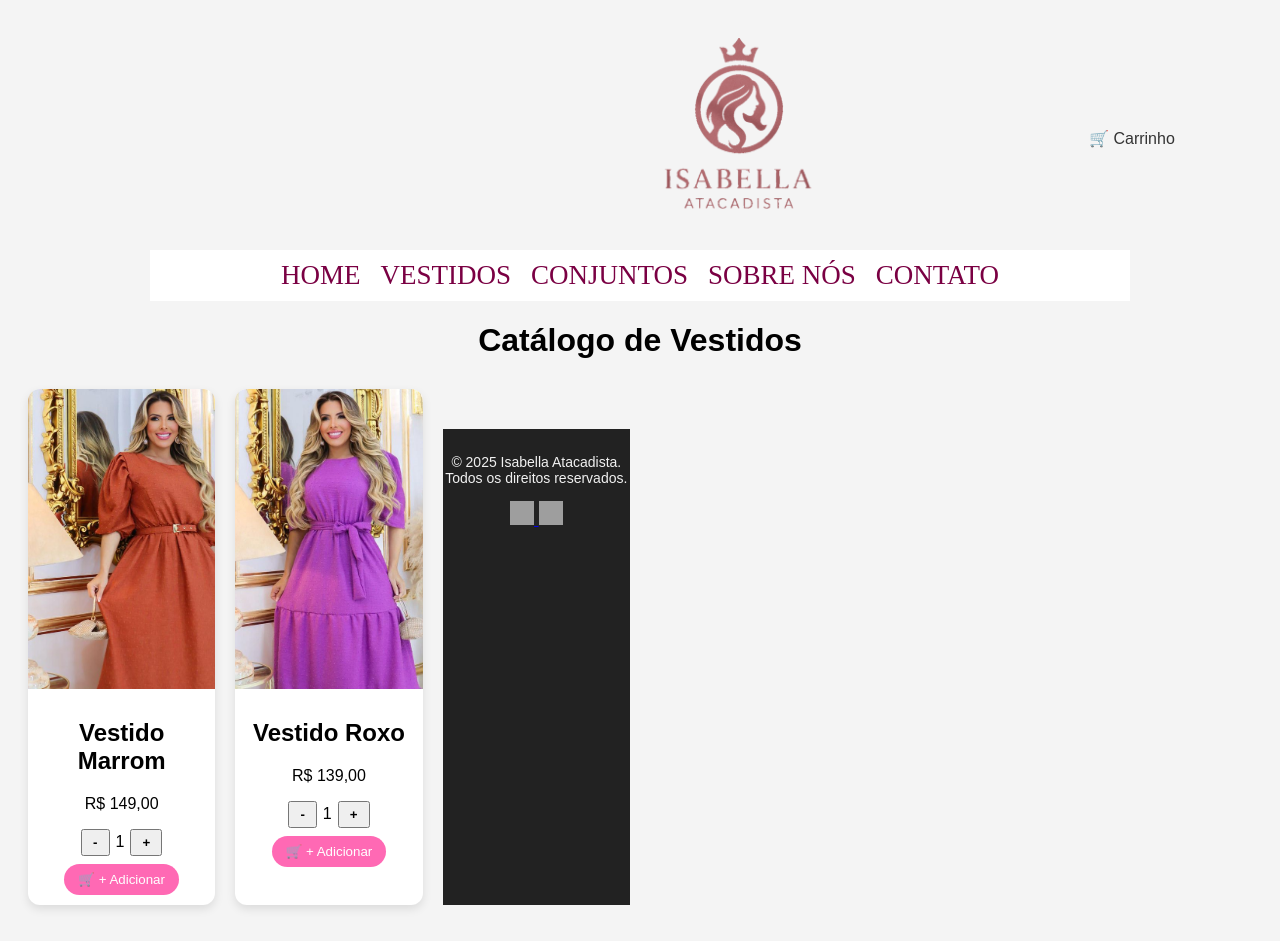
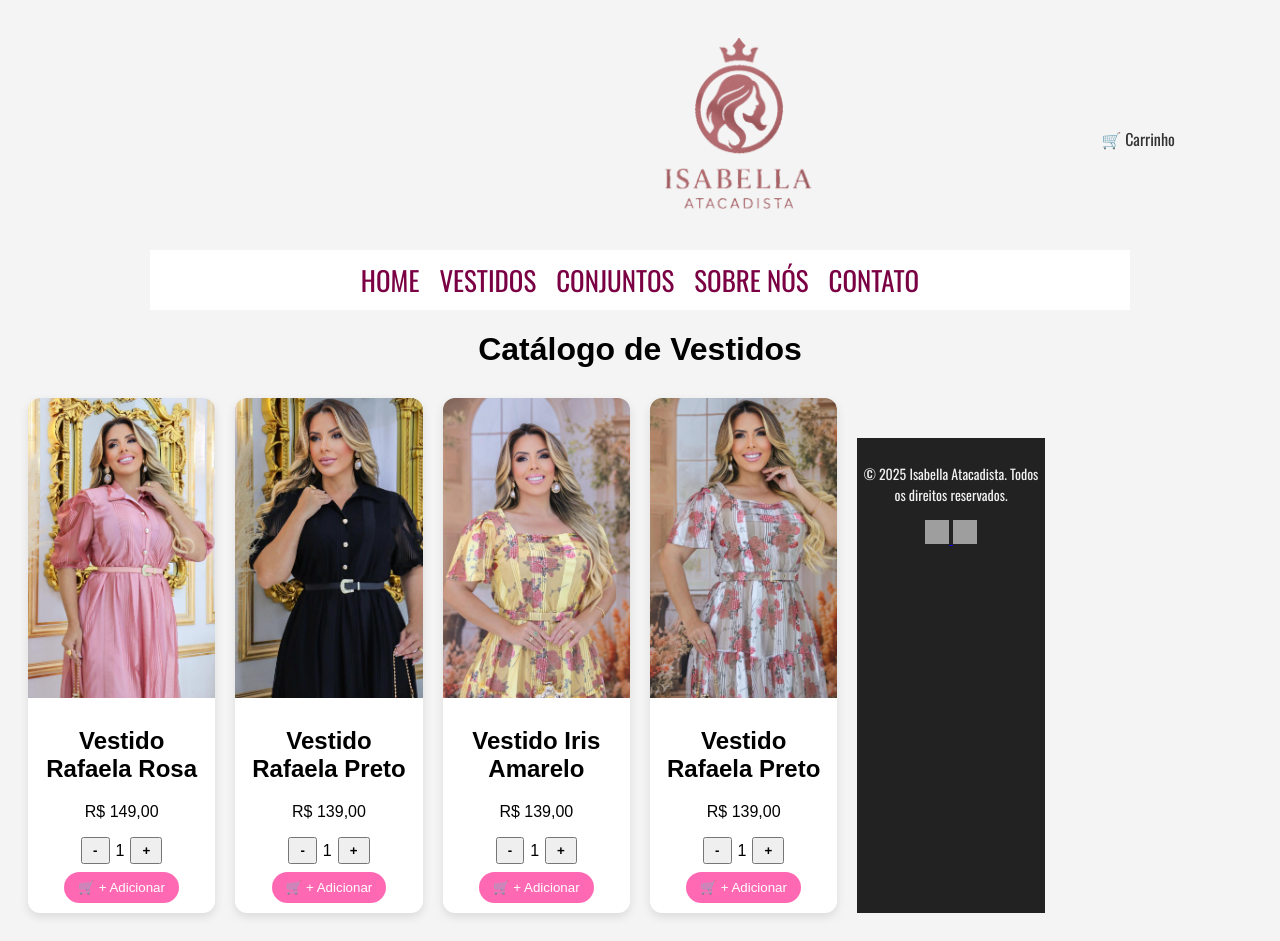
Before and after one commit to PFLYIN/IsabellaAtacadista, a PHP site: page /catalago1.php in a window 1280 px wide. Before the commit the page ends 909 px from the top, so only its background shows below. Run offline with PHP 8.4, Linux system fonts and the light colour scheme; grey boxes are pictures that could not be loaded.

Commit message:
faculdade 19/05

```diff
--- a/CSS/catalago1.css
+++ b/CSS/catalago1.css
@@ -1,5 +1,5 @@
 body {
-  font-family: Arial, sans-serif;
+  font-family: Poppins, sans-serif;
   background: #f4f4f4;
   padding: 20px;
 }
@@ -49,7 +49,7 @@ body {
   cursor: pointer;
 }
 .info {
-  padding: 10px;
+  padding: 5%;
   text-align: center;
 }
 .quantidade {
--- a/catalago1.php
+++ b/catalago1.php
@@ -4,6 +4,7 @@
 <head>
   <meta charset="UTF-8">
   <meta name="viewport" content="width=device-width, initial-scale=1.0">
+  <link href="https://fonts.googleapis.com/css2?family=Oswald:wght@200..700&display=swap" rel="stylesheet">
   <title>Catálogo de Vestidos</title>
   <link rel="stylesheet" href="CSS/catalago1.css">
 </head>
@@ -12,11 +13,11 @@
 <h1 class="titulo">Catálogo de Vestidos</h1>
 
 <div class="grid">
-  <div class="produto" data-id="1" data-nome="Vestido Marrom" data-preco="149.00"
-    data-imagens='["IMAGEN/VestidoSalmão.jpg","IMAGEN/VestidoMarrom2.jpg","IMAGEN/VestidoMarrom3.jpg"]'>
-    <img src="IMAGEN/VestidoSalmão.jpg" alt="Vestido Marrom" class="zoom-img">
+  <div class="produto" data-id="1" data-nome="VestidoRafaelaRosa" data-preco="149.00"
+    data-imagens='["IMG-VESTIDO-RAFAELA/VestidoRosa-FT1.jpg","IMG-VESTIDO-RAFAELA/VESTIDOROSA-FT2.jpg","IMG-VESTIDO-RAFAELA/VestidoRosa-FT3.jpg"]'>
+    <img src="IMG-VESTIDO-RAFAELA/VestidoRosa-FT1.jpg" alt="VestidoRafaela" class="zoom-img">
     <div class="info">
-      <h2>Vestido Marrom</h2>
+      <h2>Vestido Rafaela Rosa</h2>
       <p>R$ 149,00</p>
       <div class="quantidade">
         <button class="menos">-</button>
@@ -27,11 +28,11 @@
     </div>
   </div>
 
-  <div class="produto" data-id="2" data-nome="Vestido Roxo" data-preco="139.00"
-    data-imagens='["IMAGEN/VestidoRoxo.jpg","IMAGEN/VestidoRoxo2.jpg","IMAGEN/VestidoRoxo3.jpg"]'>
-    <img src="IMAGEN/VestidoRoxo.jpg" alt="Vestido Roxo" class="zoom-img">
+  <div class="produto" data-id="2" data-nome="VestidoPretoRafaela" data-preco="139.00"
+    data-imagens='["IMG-VESTIDO-RAFAELA/PRETOVESTIDO-FT1.jpg","IMG-VESTIDO-RAFAELA/PretoVestido-FT2.jpg"]'>
+    <img src="IMG-VESTIDO-RAFAELA/PRETOVESTIDO-FT1.jpg" alt="Vestido Preto" class="zoom-img">
     <div class="info">
-      <h2>Vestido Roxo</h2>
+      <h2>Vestido Rafaela Preto</h2>
       <p>R$ 139,00</p>
       <div class="quantidade">
         <button class="menos">-</button>
@@ -41,6 +42,37 @@
       <button class="add-carrinho">🛒 + Adicionar</button>
     </div>
   </div>
+
+  <div class="produto" data-id="2" data-nome="VestidoAmareloIris" data-preco="139.00"
+    data-imagens='["IMG-VSTD-IRIS/VstdAmarelo-FT1.jpg","IMG-VSTD-IRIS/VstdAmarelo-FT2.jpg","IMG-VSTD-IRIS/VstdAmarelo-FT3.jpg"]'>
+    <img src="IMG-VSTD-IRIS/VstdAmarelo-FT1.jpg" alt="Vestido Preto" class="zoom-img">
+    <div class="info">
+      <h2>Vestido Iris Amarelo</h2>
+      <p>R$ 139,00</p>
+      <div class="quantidade">
+        <button class="menos">-</button>
+        <span class="qtd">1</span>
+        <button class="mais">+</button>
+      </div>
+      <button class="add-carrinho">🛒 + Adicionar</button>
+    </div>
+  </div>
+
+  <div class="produto" data-id="2" data-nome="VestidoBrancoIris" data-preco="139.00"
+    data-imagens='["IMG-VSTD-IRIS/VSTDBranco-FT1.jpg","IMG-VSTD-IRIS/VSTDBranco-FT2.jpg"]'>
+    <img src="IMG-VSTD-IRIS/VSTDBranco-FT1.jpg" alt="Vestido Preto" class="zoom-img">
+    <div class="info">
+      <h2>Vestido Rafaela Preto</h2>
+      <p>R$ 139,00</p>
+      <div class="quantidade">
+        <button class="menos">-</button>
+        <span class="qtd">1</span>
+        <button class="mais">+</button>
+      </div>
+      <button class="add-carrinho">🛒 + Adicionar</button>
+    </div>
+  </div>
+
 
 
 
```
Also changed, not shown: IMG-VESTIDO-RAFAELA/PRETOVESTIDO-FT1.jpg (added), IMG-VESTIDO-RAFAELA/PretoVestido-FT2.jpg (added), IMG-VESTIDO-RAFAELA/VESTIDOROSA-FT2.jpg (added), IMG-VESTIDO-RAFAELA/VestidoRosa-FT1.jpg (added), IMG-VESTIDO-RAFAELA/VestidoRosa-FT3.jpg (added), IMG-VSTD-IRIS/VSTDBranco-FT1.jpg (added), IMG-VSTD-IRIS/VSTDBranco-FT2.jpg (added), IMG-VSTD-IRIS/VstdAmarelo-FT1.jpg (added), IMG-VSTD-IRIS/VstdAmarelo-FT2.jpg (added), IMG-VSTD-IRIS/VstdAmarelo-FT3.jpg (added).
